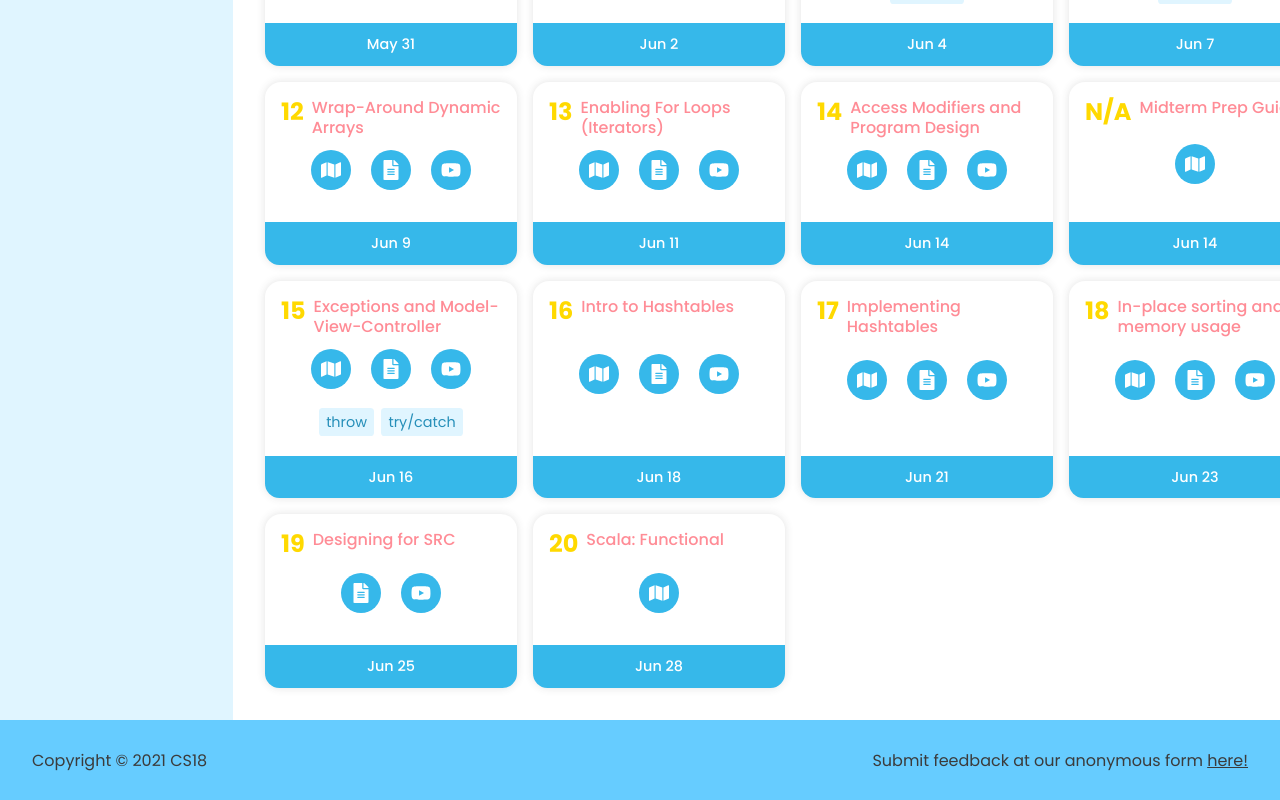
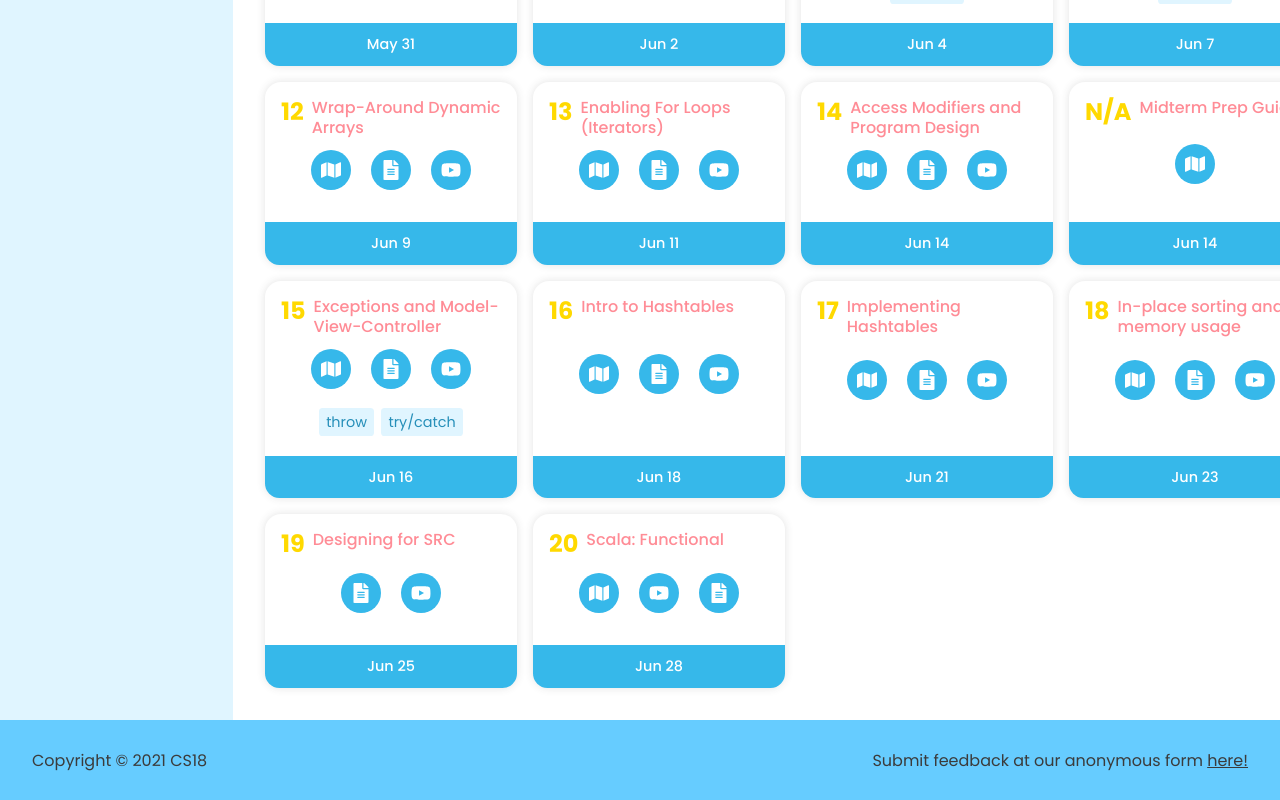
Before and after one commit to cs18-summer-2021/cs18-summer-2021.github.io, a React (Create React App) app: page /classes in a window 1280 px wide. Shown: the part 812-1612 px from the top of the page. Built offline with nearby package versions, Linux system fonts and the light colour scheme.

Commit message:
lec20 notes

```diff
--- a/src/Info/Notes/Classes/Classes.js
+++ b/src/Info/Notes/Classes/Classes.js
@@ -246,7 +246,9 @@ const classes = [
     {
 	number: 20, title: "Scala: Functional", outDate: "Jun 28", active: true,
 	links: [
-	    makeIcon(iconType.SETUP, "https://hackmd.io/@cs18-spring-2021/lec20setup-sum")
+	    makeIcon(iconType.SETUP, "https://hackmd.io/@cs18-spring-2021/lec20setup-sum"),
+	    makeIcon(iconType.VIDEO, "https://brown.hosted.panopto.com/Panopto/Pages/Viewer.aspx?id=3fbf7ceb-4118-4164-8dd1-ad55010b0507"),
+	    makeIcon(iconType.NOTES, makeUrl(20, "20scalaIntro.pdf"))
 	],
 	tags: []
     }
```
Also changed, not shown: 1 other file (tests, documents, lock files or other folders).
